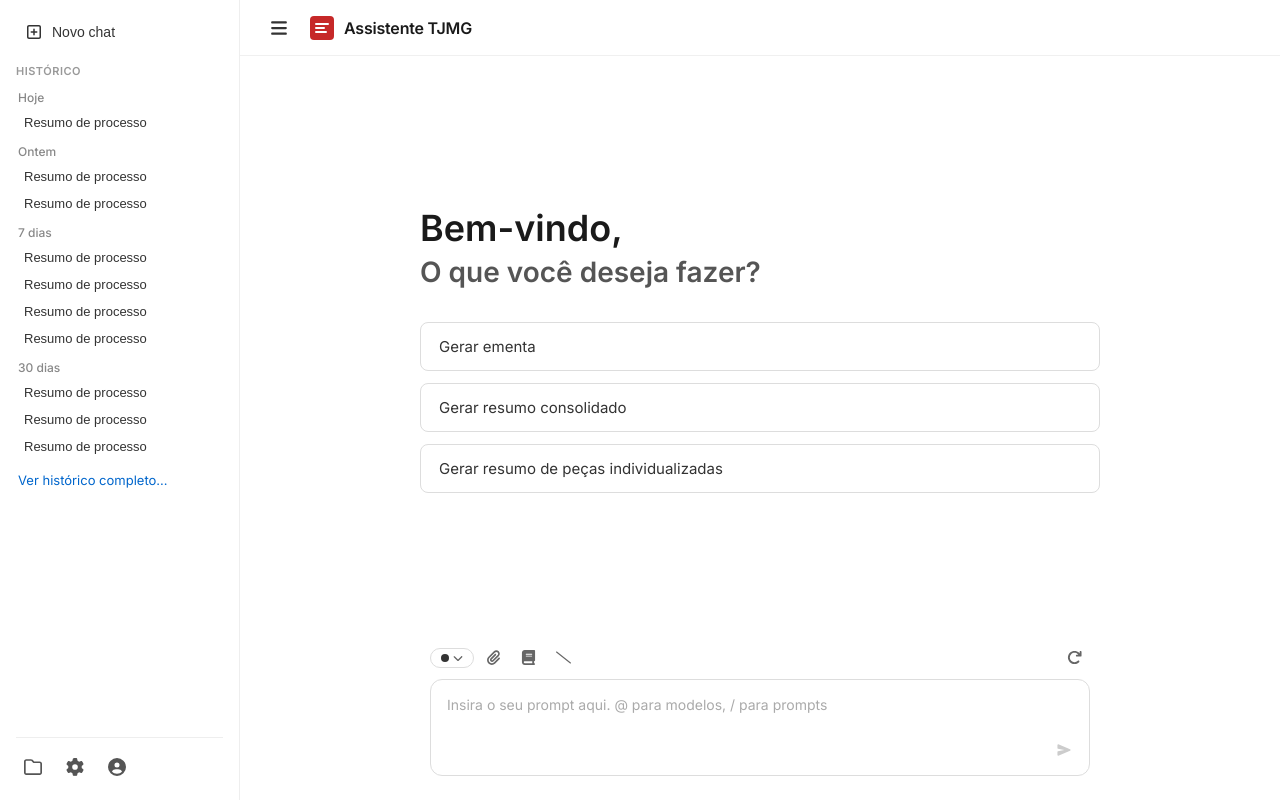
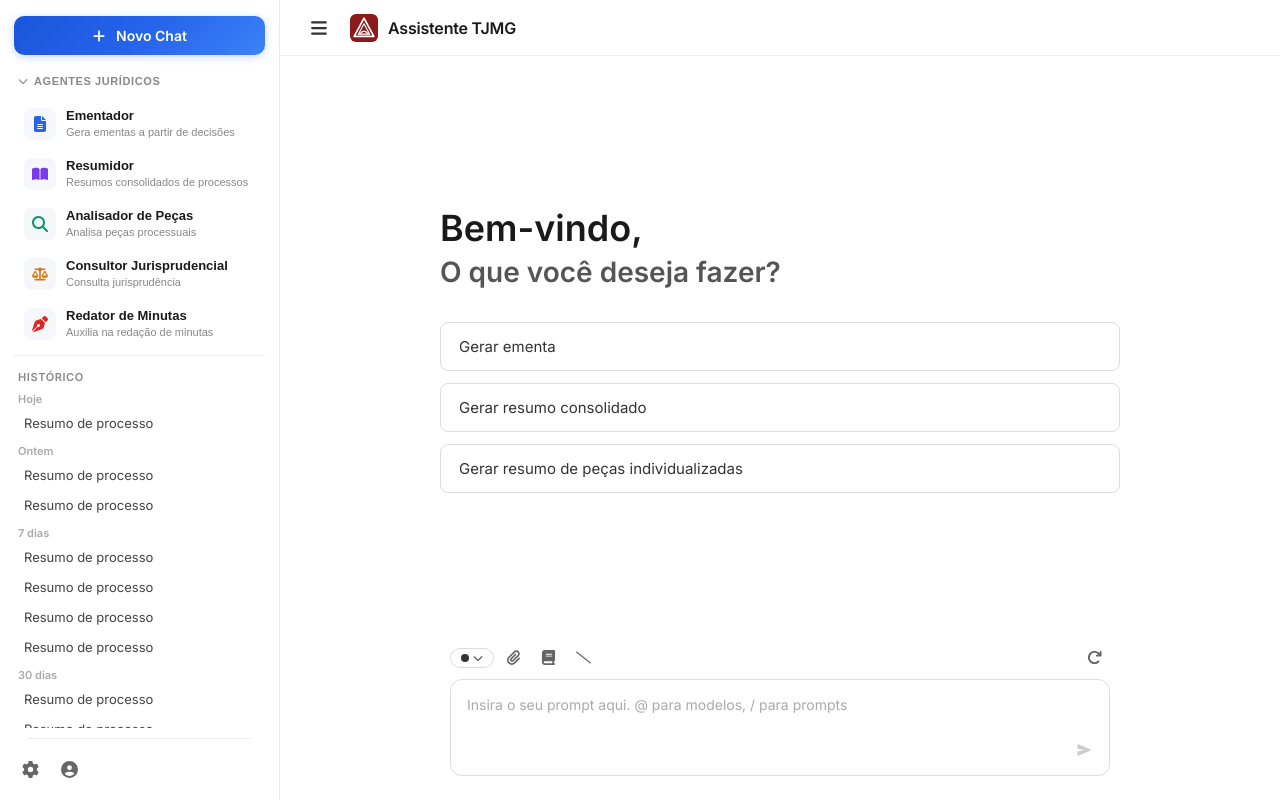
Before and after one commit to rniepce/jurisbusca, a React (Vite) app in the folder frontend/: page / in a window 1280 px wide. Built offline with nearby package versions, Linux system fonts and the light colour scheme.

Commit message:
feat(frontend): redesign sidebar com agentes jurídicos + logo no header
- Sidebar com 3 seções: Novo Chat, Agentes Jurídicos (5 agentes), Histórico
- Agentes recolhíveis com toggle animado
- Botão Novo Chat com gradiente azul
- Logo TJMG (SVG) ao lado do nome no header

```diff
--- a/frontend/src/components/Header.css
+++ b/frontend/src/components/Header.css
@@ -34,6 +34,9 @@
 
 .brand-icon {
     flex-shrink: 0;
+    width: 28px;
+    height: 28px;
+    border-radius: 6px;
 }
 
 .brand-title {
--- a/frontend/src/components/Header.jsx
+++ b/frontend/src/components/Header.jsx
@@ -1,5 +1,6 @@
 import React from 'react';
 import { FaBars } from 'react-icons/fa6';
+import logoSvg from '../assets/logo.svg';
 import './Header.css';
 
 const Header = ({ onMenuClick }) => {
@@ -9,10 +10,7 @@ const Header = ({ onMenuClick }) => {
                 <FaBars />
             </button>
             <div className="header-brand">
-                <svg className="brand-icon" width="24" height="24" viewBox="0 0 24 24" fill="none">
-                    <rect width="24" height="24" rx="4" fill="#c62828" />
-                    <path d="M6 8h12M6 12h8M6 16h10" stroke="#fff" strokeWidth="2" strokeLinecap="round" />
-                </svg>
+                <img src={logoSvg} alt="Logo TJMG" className="brand-icon" />
                 <span className="brand-title">Assistente TJMG</span>
             </div>
         </header>
--- a/frontend/src/components/Sidebar.css
+++ b/frontend/src/components/Sidebar.css
@@ -1,7 +1,8 @@
+/* ===== SIDEBAR CONTAINER ===== */
 .sidebar {
-    width: 240px;
+    width: 280px;
     background: #fff;
-    border-right: 1px solid #eee;
+    border-right: 1px solid #ebebeb;
     display: flex;
     flex-direction: column;
     flex-shrink: 0;
@@ -16,58 +17,197 @@
     pointer-events: none;
 }
 
+/* ===== TOP — NEW CHAT ===== */
 .sidebar-top {
-    padding: 16px 16px 8px;
+    padding: 16px 14px 8px;
 }
 
 .new-chat-btn {
     display: flex;
     align-items: center;
+    justify-content: center;
     gap: 10px;
+    width: 100%;
+    padding: 11px 16px;
+    border: none;
+    border-radius: 10px;
+    cursor: pointer;
+    font-size: 14px;
+    font-weight: 600;
+    font-family: var(--font-family);
+    color: #fff;
+    background: linear-gradient(135deg, #1a56db 0%, #2563eb 50%, #3b82f6 100%);
+    box-shadow: 0 2px 8px rgba(37, 99, 235, 0.25);
+    transition: transform 0.2s ease, box-shadow 0.2s ease;
+}
+
+.new-chat-btn:hover {
+    transform: translateY(-1px);
+    box-shadow: 0 4px 16px rgba(37, 99, 235, 0.35);
+}
+
+.new-chat-btn:active {
+    transform: translateY(0);
+    box-shadow: 0 1px 4px rgba(37, 99, 235, 0.2);
+}
+
+/* ===== SECTION TOGGLE ===== */
+.sidebar-section {
+    padding: 4px 14px 0;
+}
+
+.section-toggle {
+    display: flex;
+    align-items: center;
+    gap: 6px;
     background: none;
     border: none;
     cursor: pointer;
-    font-size: 14px;
-    font-weight: 500;
-    color: #333;
-    padding: 8px 10px;
-    border-radius: 8px;
+    padding: 8px 4px;
     width: 100%;
+    border-radius: 6px;
     transition: background 0.15s;
 }
 
-.new-chat-btn:hover {
+.section-toggle:hover {
     background: #f5f5f5;
 }
 
-/* History Section */
+.section-toggle-icon {
+    color: #999;
+    display: flex;
+    align-items: center;
+    transition: transform 0.2s ease;
+}
+
+.section-label {
+    font-size: 11px;
+    font-weight: 700;
+    color: #888;
+    letter-spacing: 0.6px;
+    text-transform: uppercase;
+}
+
+.section-label-static {
+    font-size: 11px;
+    font-weight: 700;
+    color: #888;
+    letter-spacing: 0.6px;
+    text-transform: uppercase;
+    display: block;
+    padding: 0 4px;
+    margin-bottom: 8px;
+}
+
+/* ===== AGENTS LIST ===== */
+.agents-list {
+    overflow: hidden;
+    transition: max-height 0.35s ease, opacity 0.25s ease;
+}
+
+.agents-list.expanded {
+    max-height: 500px;
+    opacity: 1;
+    margin-top: 4px;
+}
+
+.agents-list.collapsed {
+    max-height: 0;
+    opacity: 0;
+}
+
+/* ===== AGENT CARD ===== */
+.agent-card {
+    display: flex;
+    align-items: center;
+    gap: 10px;
+    width: 100%;
+    padding: 9px 10px;
+    border: none;
+    background: none;
+    border-radius: 8px;
+    cursor: pointer;
+    transition: background 0.15s ease, box-shadow 0.2s ease;
+    text-align: left;
+}
+
+.agent-card:hover {
+    background: #f0f4ff;
+    box-shadow: 0 1px 4px rgba(37, 99, 235, 0.08);
+}
+
+.agent-card.active {
+    background: #e8f0fe;
+    box-shadow: inset 3px 0 0 #2563eb;
+}
+
+.agent-icon {
+    font-size: 16px;
+    width: 32px;
+    height: 32px;
+    display: flex;
+    align-items: center;
+    justify-content: center;
+    border-radius: 8px;
+    background: #f5f7fa;
+    flex-shrink: 0;
+    transition: transform 0.2s ease;
+}
+
+.agent-card:hover .agent-icon {
+    transform: scale(1.1);
+}
+
+.agent-info {
+    display: flex;
+    flex-direction: column;
+    min-width: 0;
+}
+
+.agent-name {
+    font-size: 13px;
+    font-weight: 600;
+    color: #1a1a1a;
+    line-height: 1.3;
+    white-space: nowrap;
+    overflow: hidden;
+    text-overflow: ellipsis;
+}
+
+.agent-desc {
+    font-size: 11px;
+    color: #888;
+    line-height: 1.3;
+    white-space: nowrap;
+    overflow: hidden;
+    text-overflow: ellipsis;
+}
+
+/* ===== DIVIDER ===== */
+.sidebar-divider {
+    height: 1px;
+    background: #ebebeb;
+    margin: 6px 14px;
+}
+
+/* ===== HISTORY SECTION ===== */
 .sidebar-history {
     flex: 1;
     overflow-y: auto;
-    padding: 8px 16px;
-}
-
-.history-label-main {
-    font-size: 11px;
-    font-weight: 600;
-    color: #999;
-    letter-spacing: 0.5px;
-    text-transform: uppercase;
-    display: block;
-    margin-bottom: 12px;
+    padding: 8px 14px;
 }
 
 .history-group {
-    margin-bottom: 8px;
+    margin-bottom: 6px;
 }
 
 .history-group-label {
-    font-size: 12px;
-    font-weight: 500;
-    color: #888;
+    font-size: 11px;
+    font-weight: 600;
+    color: #aaa;
     display: block;
-    margin-bottom: 4px;
-    padding-left: 2px;
+    margin-bottom: 2px;
+    padding-left: 4px;
 }
 
 .history-item {
@@ -78,10 +218,11 @@
     border: none;
     cursor: pointer;
     font-size: 13px;
-    color: #333;
-    padding: 6px 8px;
-    border-radius: 6px;
-    transition: background 0.15s;
+    font-family: var(--font-family);
+    color: #444;
+    padding: 7px 10px;
+    border-radius: 7px;
+    transition: background 0.15s, color 0.15s;
     white-space: nowrap;
     overflow: hidden;
     text-overflow: ellipsis;
@@ -89,61 +230,54 @@
 
 .history-item:hover {
     background: #f5f5f5;
+    color: #1a1a1a;
 }
 
-.history-see-all {
-    display: block;
-    font-size: 13px;
-    color: #0066cc;
-    text-decoration: none;
-    margin-top: 12px;
-    padding-left: 2px;
-}
-
-.history-see-all:hover {
-    text-decoration: underline;
-}
-
-/* Bottom Bar */
+/* ===== BOTTOM BAR ===== */
 .sidebar-bottom {
-    padding: 8px 16px 16px;
-}
-
-.sidebar-divider {
-    height: 1px;
-    background: #eee;
-    margin-bottom: 12px;
+    padding: 4px 14px 14px;
+    margin-top: auto;
 }
 
 .sidebar-bottom-icons {
     display: flex;
-    gap: 8px;
+    gap: 6px;
+    padding-top: 8px;
 }
 
 .sidebar-icon-btn {
     background: none;
     border: none;
     cursor: pointer;
-    color: #555;
-    font-size: 18px;
+    color: #666;
+    font-size: 17px;
     padding: 8px;
-    border-radius: 6px;
+    border-radius: 8px;
     display: flex;
     align-items: center;
-    transition: background 0.15s, color 0.15s;
+    transition: background 0.15s, color 0.15s, transform 0.15s;
 }
 
 .sidebar-icon-btn:hover {
-    background: #f5f5f5;
+    background: #f0f0f0;
     color: #333;
+    transform: scale(1.05);
 }
 
-/* Scrollbar */
+/* ===== SCROLLBAR ===== */
 .sidebar-history::-webkit-scrollbar {
     width: 4px;
+}
+
+.sidebar-history::-webkit-scrollbar-track {
+    background: transparent;
 }
 
 .sidebar-history::-webkit-scrollbar-thumb {
     background: #ddd;
     border-radius: 4px;
 }
+
+.sidebar-history::-webkit-scrollbar-thumb:hover {
+    background: #ccc;
+}
--- a/frontend/src/components/Sidebar.jsx
+++ b/frontend/src/components/Sidebar.jsx
@@ -1,6 +1,19 @@
-import React from 'react';
-import { FaRegSquarePlus, FaRegFolder, FaGear, FaCircleUser } from 'react-icons/fa6';
+import React, { useState } from 'react';
+import {
+    FaPlus, FaGear, FaCircleUser,
+    FaChevronDown, FaChevronRight,
+    FaScaleBalanced, FaFileLines, FaMagnifyingGlass,
+    FaBookOpen, FaPenNib
+} from 'react-icons/fa6';
 import './Sidebar.css';
+
+const agents = [
+    { id: 'ementador', icon: <FaFileLines />, name: 'Ementador', desc: 'Gera ementas a partir de decisões', color: '#2563eb' },
+    { id: 'resumidor', icon: <FaBookOpen />, name: 'Resumidor', desc: 'Resumos consolidados de processos', color: '#7c3aed' },
+    { id: 'analisador', icon: <FaMagnifyingGlass />, name: 'Analisador de Peças', desc: 'Analisa peças processuais', color: '#059669' },
+    { id: 'consultor', icon: <FaScaleBalanced />, name: 'Consultor Jurisprudencial', desc: 'Consulta jurisprudência', color: '#d97706' },
+    { id: 'redator', icon: <FaPenNib />, name: 'Redator de Minutas', desc: 'Auxilia na redação de minutas', color: '#dc2626' },
+];
 
 const historyData = [
     { label: 'Hoje', items: ['Resumo de processo'] },
@@ -10,39 +23,80 @@ const historyData = [
 ];
 
 const Sidebar = ({ isOpen, onToggle }) => {
+    const [agentsOpen, setAgentsOpen] = useState(true);
+    const [activeAgent, setActiveAgent] = useState(null);
+
     return (
         <nav className={`sidebar ${isOpen ? 'open' : 'closed'}`}>
             {/* New Chat Button */}
             <div className="sidebar-top">
-                <button className="new-chat-btn">
-                    <FaRegSquarePlus size={16} />
-                    <span>Novo chat</span>
+                <button className="new-chat-btn" id="new-chat-btn">
+                    <FaPlus size={14} />
+                    <span>Novo Chat</span>
                 </button>
             </div>
 
-            {/* History */}
+            {/* Agents Section */}
+            <div className="sidebar-section">
+                <button
+                    className="section-toggle"
+                    onClick={() => setAgentsOpen(!agentsOpen)}
+                    aria-expanded={agentsOpen}
+                >
+                    <span className="section-toggle-icon">
+                        {agentsOpen ? <FaChevronDown size={10} /> : <FaChevronRight size={10} />}
+                    </span>
+                    <span className="section-label">Agentes Jurídicos</span>
+                </button>
+
+                <div className={`agents-list ${agentsOpen ? 'expanded' : 'collapsed'}`}>
+                    {agents.map((agent) => (
+                        <button
+                            key={agent.id}
+                            className={`agent-card ${activeAgent === agent.id ? 'active' : ''}`}
+                            onClick={() => setActiveAgent(agent.id)}
+                            id={`agent-${agent.id}`}
+                        >
+                            <span className="agent-icon" style={{ color: agent.color }}>
+                                {agent.icon}
+                            </span>
+                            <div className="agent-info">
+                                <span className="agent-name">{agent.name}</span>
+                                <span className="agent-desc">{agent.desc}</span>
+                            </div>
+                        </button>
+                    ))}
+                </div>
+            </div>
+
+            {/* Divider */}
+            <div className="sidebar-divider" />
+
+            {/* History Section */}
             <div className="sidebar-history">
-                <span className="history-label-main">HISTÓRICO</span>
+                <span className="section-label-static">Histórico</span>
                 {historyData.map((group, gi) => (
                     <div key={gi} className="history-group">
                         <span className="history-group-label">{group.label}</span>
                         {group.items.map((item, ii) => (
-                            <button key={ii} className="history-item">
+                            <button key={ii} className="history-item" id={`history-${gi}-${ii}`}>
                                 {item}
                             </button>
                         ))}
                     </div>
                 ))}
-                <a href="#" className="history-see-all">Ver histórico completo...</a>
             </div>
 
             {/* Bottom Icons */}
             <div className="sidebar-bottom">
                 <div className="sidebar-divider" />
                 <div className="sidebar-bottom-icons">
-                    <button className="sidebar-icon-btn" aria-label="Pastas"><FaRegFolder /></button>
-                    <button className="sidebar-icon-btn" aria-label="Configurações"><FaGear /></button>
-                    <button className="sidebar-icon-btn" aria-label="Perfil"><FaCircleUser /></button>
+                    <button className="sidebar-icon-btn" aria-label="Configurações" id="btn-settings">
+                        <FaGear />
+                    </button>
+                    <button className="sidebar-icon-btn" aria-label="Perfil" id="btn-profile">
+                        <FaCircleUser />
+                    </button>
                 </div>
             </div>
         </nav>
```
Also changed, not shown: frontend/src/assets/logo.svg (added).
